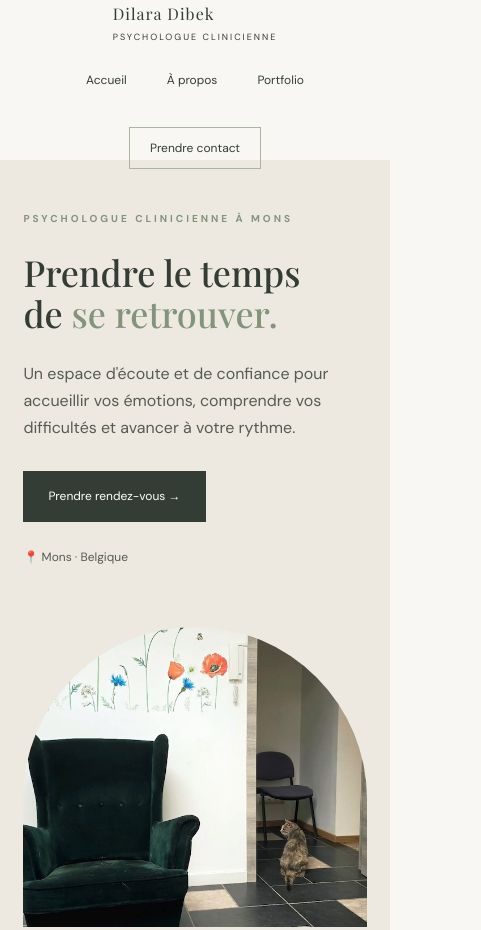
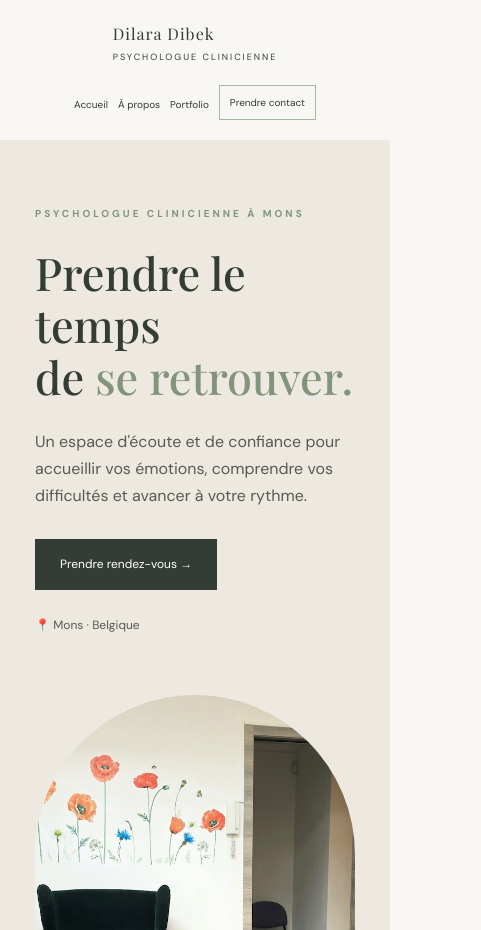
Before and after one commit to sarahdelattre24/Dilara-Dibek-psychologue, a plain HTML site: page index.html in a window 390 px wide. Shown: the top 930 px of the page, 481 px wide, since content can reach past the window. Drawn offline with nearby package versions, Linux system fonts and the light colour scheme.

Commit message:
Add files via upload

```diff
--- a/style.css
+++ b/style.css
@@ -649,49 +649,45 @@ footer {
 
 @media (max-width: 550px) {
 
-    .services-grid,
-    .gallery-grid,
-    .contact-infos {
-        grid-template-columns: 1fr;
+    .header {
+        flex-direction: column;
+        height: auto;
+        padding: 20px 10px;
+        gap: 20px;
     }
 
-    .hero h1 {
-        font-size: 36px;
+    nav {
+        width: 100%;
+        display: flex;
+        flex-direction: row;
+        justify-content: center;
+        align-items: center;
+        gap: 8px;
     }
 
-    .welcome h2,
-    .about h2,
-    .sessions h2,
-    .section-heading h2,
-    .contact h2 {
-        font-size: 30px;
+    nav > ul {
+        display: flex;
+        flex-direction: row;
+        flex-wrap: nowrap;
+        justify-content: center;
+        align-items: center;
+        gap: 10px;
     }
 
-    .hero-image img,
-    .about-image img {
-        height: 300px;
+    nav > ul > li {
+        white-space: nowrap;
     }
 
-    .hero,
-    .about,
-    .sessions,
-    .welcome,
-    .services,
-    .contact,
-    .gallery {
-        padding: 50px 6%;
+    nav a {
+        font-size: 10px;
+        white-space: nowrap;
     }
 
-    .contact-content {
-        padding: 0 20px;
+    .nav-button {
+        display: inline-block;
+        padding: 8px 10px;
+        font-size: 10px;
+        white-space: nowrap;
+        flex-shrink: 0;
     }
-
-    .contact-form .button {
-        align-self: stretch;
-    }
-
-    .gallery-item {
-        height: 260px;
-    }
-
 }
```
